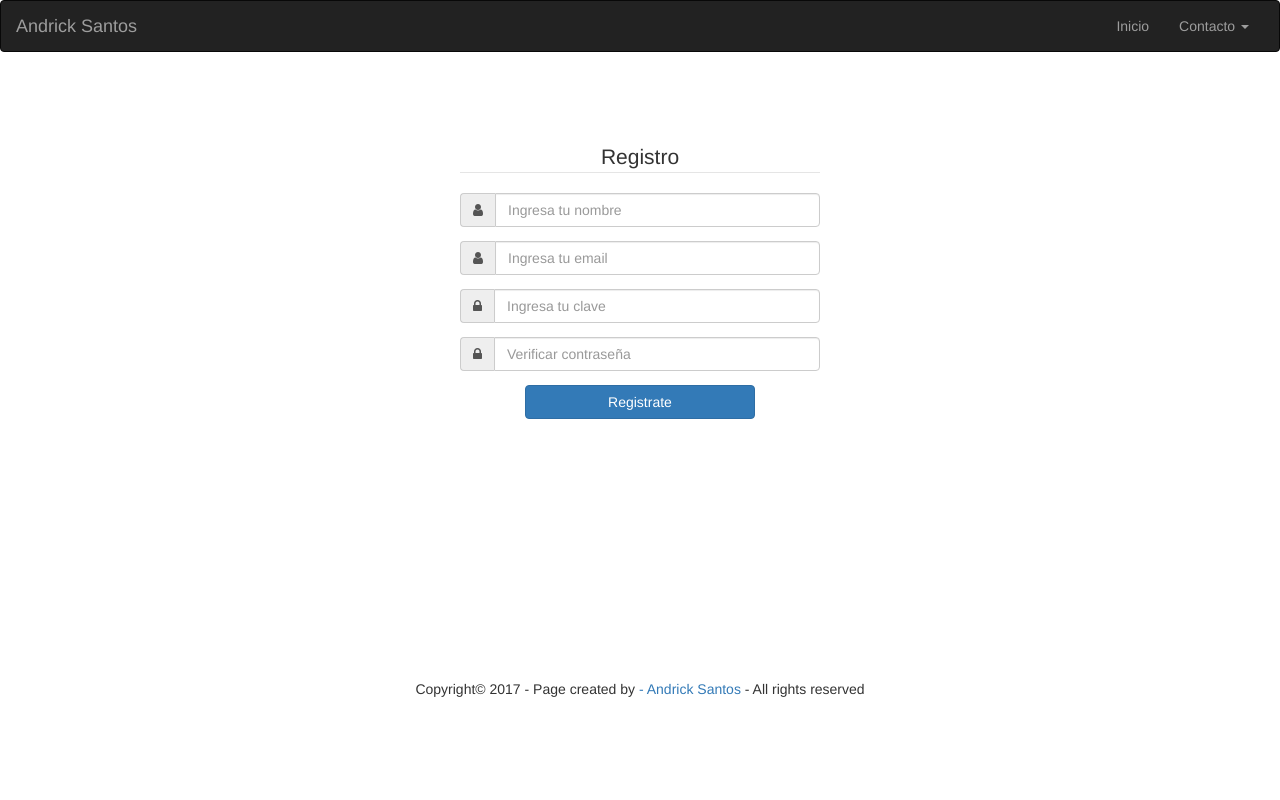
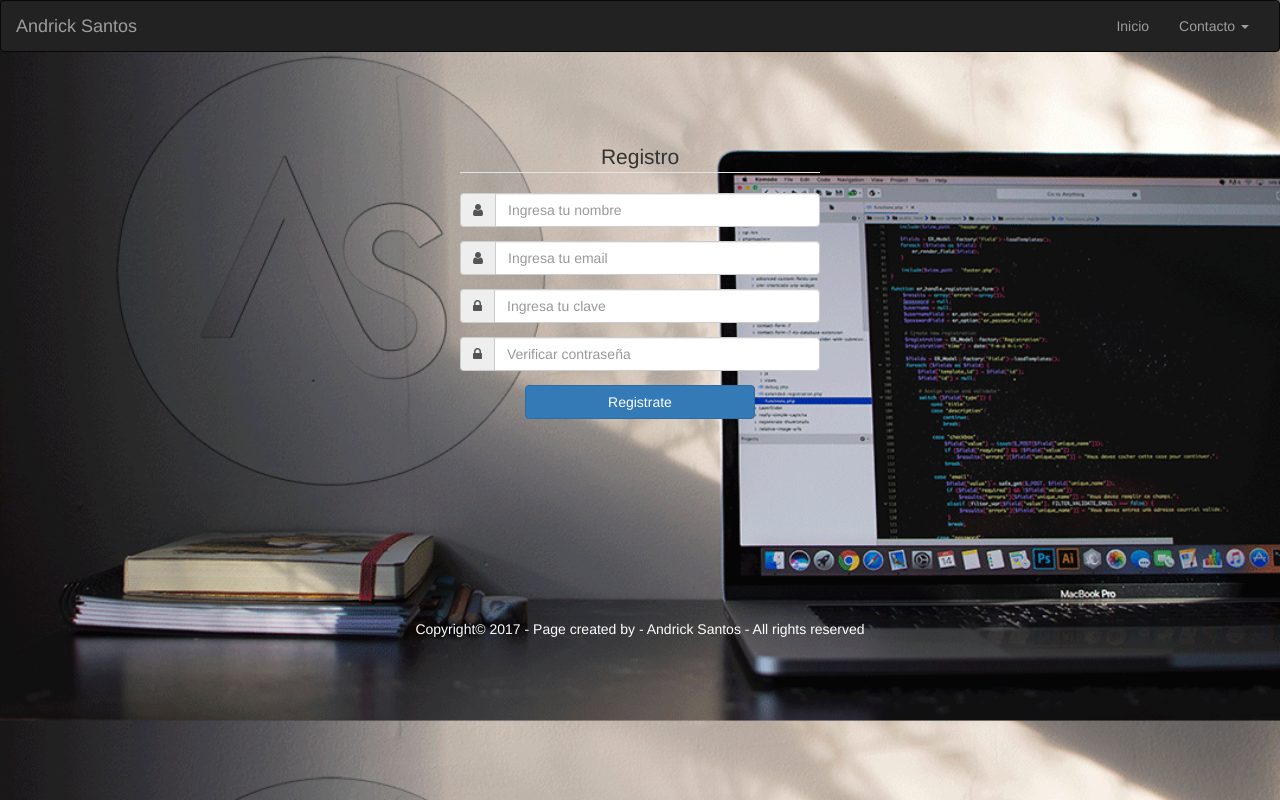
Before and after one commit to andriksantos/LoginPHP, a PHP site: page /registro.php in a window 1280 px wide. Run offline with PHP 8.4, Linux system fonts and the light colour scheme.

Commit message:
se agrego un icono

```diff
--- a/index.php
+++ b/index.php
@@ -13,6 +13,8 @@
 <html>
   <head>
     <meta charset="utf-8">
+    <meta name="viewport" content="width=device-width, initial-scale=1, minimal-ui">
+    <link rel="icon" href="img/as.png" type="image/icon">
     <title>Login en PHP</title>
 
     <link rel="stylesheet" href="css/bootstrap.min.css">
--- a/registro.php
+++ b/registro.php
@@ -1,12 +1,4 @@
 <?php
-
-  /*
-    En ocasiones el usuario puede volver al login
-    aun si ya existe una sesion iniciada, lo correcto
-    es no mostrar otra ves el login sino redireccionarlo
-    a su pagina principal mientras exista una sesion entonces
-    creamos un archivo que controle el redireccionamiento
-  */
 
   session_start();
 
@@ -22,22 +14,20 @@
 <html>
   <head>
     <meta charset="utf-8">
+    <meta name="viewport" content="width=device-width, initial-scale=1, minimal-ui">
+    <link rel="icon" href="img/as.png" type="image/icon">
     <title>Login en PHP</title>
 
-    <!-- Importamos los estilos de Bootstrap -->
     <link rel="stylesheet" href="css/bootstrap.min.css">
-    <!-- Font Awesome: para los iconos -->
     <link rel="stylesheet" href="css/font-awesome.min.css">
-    <!-- Sweet Alert: alertas JavaScript presentables para el usuario (más bonitas que el alert) -->
     <link rel="stylesheet" href="css/sweetalert.css">
-    <!-- Estilos personalizados: archivo personalizado 100% real no feik -->
     <link rel="stylesheet" href="css/style.css">
+    <link rel="stylesheet" href="css/arsm.css">
 
   </head>
   <body>
      <nav class="navbar navbar-inverse">
   <div class="container-fluid">
-    <!-- Brand and toggle get grouped for better mobile display -->
     <div class="navbar-header">
       <button type="button" class="navbar-toggle collapsed" data-toggle="collapse" data-target="#bs-example-navbar-collapse-1" aria-expanded="false">
         <span class="sr-only">Toggle navigation</span>
@@ -48,7 +38,6 @@
       <a class="navbar-brand" href="index.php">Andrick Santos</a>
     </div>
 
-    <!-- Collect the nav links, forms, and other content for toggling -->
     <div class="collapse navbar-collapse" id="bs-example-navbar-collapse-1">
 
 
@@ -69,19 +58,10 @@
   </div><!-- /.container-fluid -->
 </nav>
 
-
-    <!--
-      Las clases que utilizo en los divs son propias de Bootstrap
-      si no tienes conocimiento de este framework puedes consultar la documentacion en
-      https://v4-alpha.getbootstrap.com/getting-started/introduction/
-    -->
-
-
     <!-- Formulario Login -->
     <div class="container">
       <div class="row">
         <div class="col-xs-12 col-md-4 col-md-offset-4">
-          <!-- Margen superior (css personalizado )-->
           <div class="spacing-1"></div>
 
           <form id="formulario_registro">
@@ -160,10 +140,7 @@
 <br>
 <br>
 <br>
-<br>
 
-<br>
-<br>
 <br>
 <br>
     <footer>
```
Also changed, not shown: img/as.png (added).
